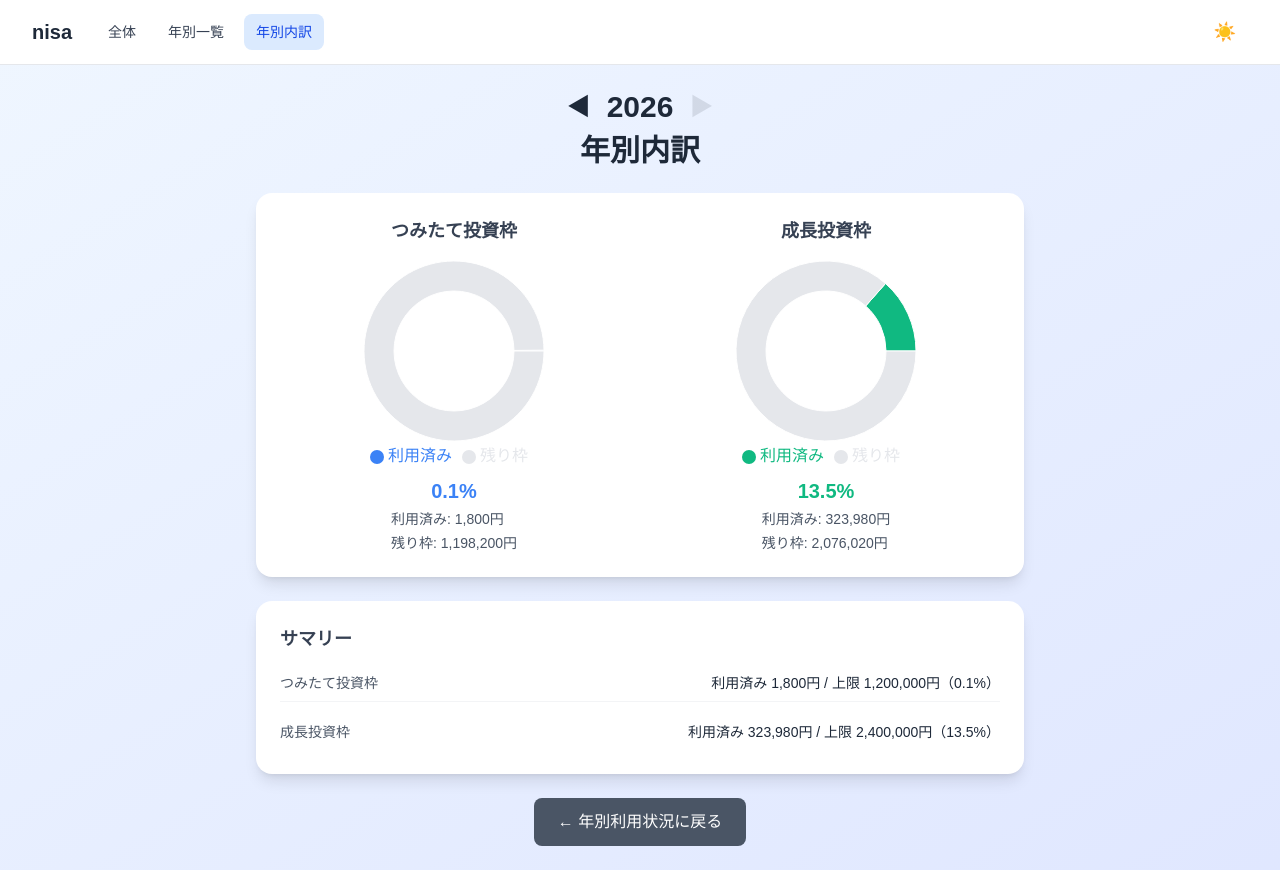
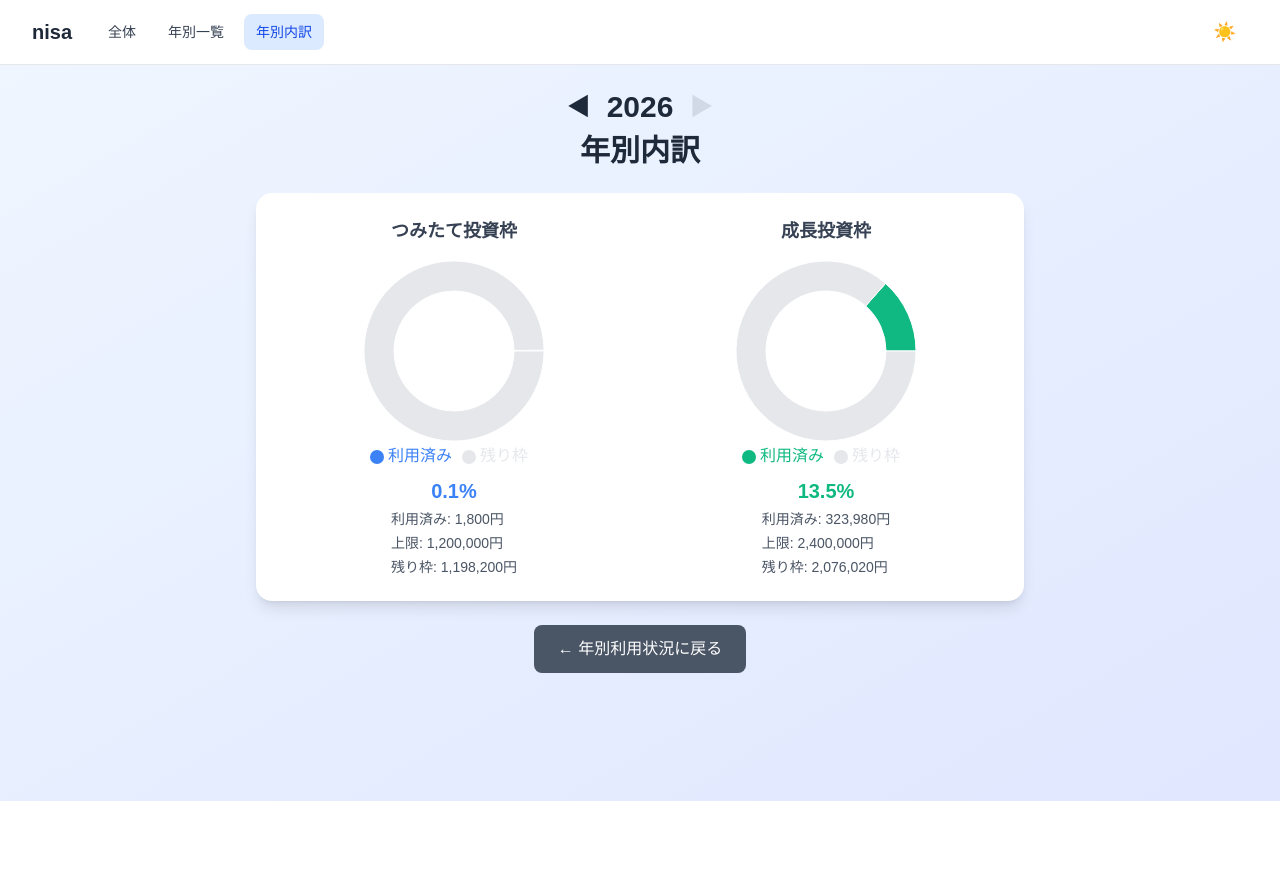
Before and after one commit to TakuyaFukumura/nisa-next-js-app, a Next.js app: page /yearly/2026 in a window 1280 px wide. After the commit the page ends 801 px from the top, so only its background shows below. Built offline with nearby package versions, Linux system fonts and the light colour scheme.

Commit message:
Remove yearly detail summary
Co-authored-by: Copilot App <223556219+Copilot@users.noreply.github.com>

```diff
--- a/src/app/components/NisaYearlyDetailChart.tsx
+++ b/src/app/components/NisaYearlyDetailChart.tsx
@@ -46,6 +46,7 @@ export default function NisaYearlyDetailChart({title, usedAmount, limit, colors}
             </div>
             <div className="text-sm text-gray-600 dark:text-gray-400 mt-1 space-y-1">
                 <div>利用済み: {formatAmount(usedAmount)}</div>
+                <div>上限: {formatAmount(limit)}</div>
                 <div>残り枠: {formatAmount(remainingAmount)}</div>
             </div>
         </div>
--- a/src/app/yearly/[year]/page.tsx
+++ b/src/app/yearly/[year]/page.tsx
@@ -1,7 +1,7 @@
 import {notFound} from 'next/navigation';
 import Link from 'next/link';
 import {loadNisaData} from '../../../../lib/csvLoader';
-import {formatAmount, GROWTH_YEARLY_LIMIT, TSUMITATE_YEARLY_LIMIT} from '../../../../lib/nisaConstants';
+import {GROWTH_YEARLY_LIMIT, TSUMITATE_YEARLY_LIMIT} from '../../../../lib/nisaConstants';
 import NisaYearlyDetailChart from '../../components/NisaYearlyDetailChart';
 
 type Props = {
@@ -27,9 +27,6 @@ export default async function YearDetailPage({params}: Props) {
     const currentIndex = sortedYears.indexOf(yearNum);
     const prevYear = currentIndex > 0 ? sortedYears[currentIndex - 1] : null;
     const nextYear = currentIndex < sortedYears.length - 1 ? sortedYears[currentIndex + 1] : null;
-
-    const tsumitateRate = (record.tsumitateAmount / TSUMITATE_YEARLY_LIMIT) * 100;
-    const growthRate = (record.growthAmount / GROWTH_YEARLY_LIMIT) * 100;
 
     return (
         <div
@@ -91,25 +88,6 @@ export default async function YearDetailPage({params}: Props) {
                     </div>
                 </div>
 
-                <div className="bg-white dark:bg-gray-800 rounded-2xl shadow-lg p-3 sm:p-6 mb-4 sm:mb-6">
-                    <h2 className="text-lg font-semibold text-gray-700 dark:text-gray-300 mb-3">サマリー</h2>
-                    <div className="space-y-3 text-sm">
-                        <div
-                            className="flex justify-between items-center py-2 border-b border-gray-100 dark:border-gray-700">
-                            <span className="text-gray-600 dark:text-gray-400">つみたて投資枠</span>
-                            <span className="font-medium text-gray-800 dark:text-gray-200">
-                                利用済み {formatAmount(record.tsumitateAmount)} / 上限 {formatAmount(TSUMITATE_YEARLY_LIMIT)}（{tsumitateRate.toFixed(1)}%）
-                            </span>
-                        </div>
-                        <div className="flex justify-between items-center py-2">
-                            <span className="text-gray-600 dark:text-gray-400">成長投資枠</span>
-                            <span className="font-medium text-gray-800 dark:text-gray-200">
-                                利用済み {formatAmount(record.growthAmount)} / 上限 {formatAmount(GROWTH_YEARLY_LIMIT)}（{growthRate.toFixed(1)}%）
-                            </span>
-                        </div>
-                    </div>
-                </div>
-
                 <div className="text-center">
                     <Link
                         href="/yearly"
```
